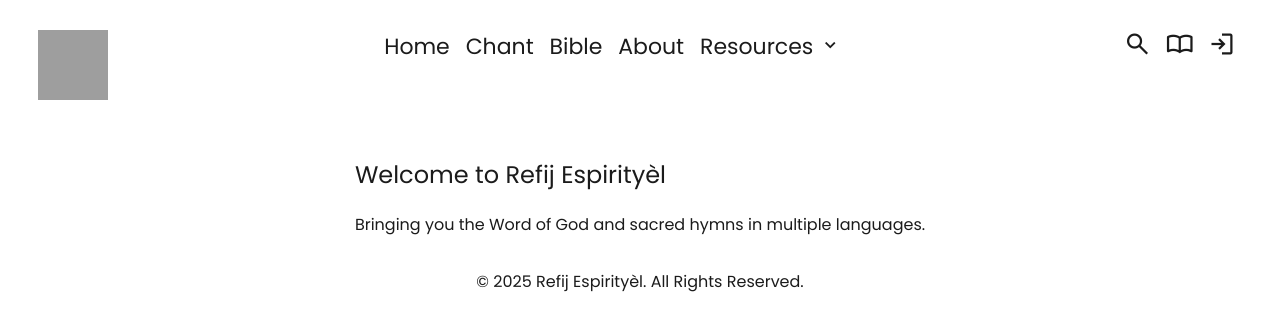
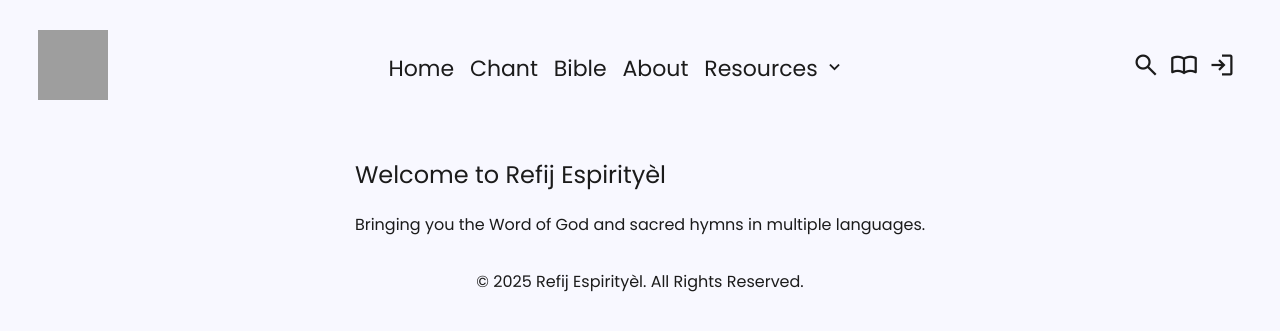
Before and after one commit to cjpx/PathOfGrace, a Django app: page / in a window 1280 px wide. Shown: the top 331 px of the page. Run offline with Django 5.2, Linux system fonts and the light colour scheme; grey boxes are pictures that could not be loaded.

Commit message:
feat: style nav contents

```diff
--- a/chant/static/chant/main.css
+++ b/chant/static/chant/main.css
@@ -2,6 +2,7 @@
 @import url('https://fonts.googleapis.com/css2?family=Poppins:ital,wght@0,300;0,400;0,500;1,300;1,400&display=swap');
 :root{
     --color-white: #ffffff;
+    --color-gosth-white: #F8F8FF;
     --color-black: #1b1b1b;
     --color-gray: var(--color-neutral-60);
     --color-brand: #00b3e5;
@@ -156,19 +157,26 @@
     --font-weight-semibold: 600;
 
     --font-style-normal: normal;
+
+
+    --form-error: #721c24;
+    --form-error-border: #f5c6cb;
+    --form-error-gb: #f8d7da;
+
 }
 *{
     font-family: "Poppins", var(--font-sans);
     font-weight: var(--font-weight-normal);
     font-style: var(--font-style-normal);
     color: var(--color-black);
+    background-color: var(--color-gosth-white);
 }
 
 header{
     margin: 30px;
 }
 
-.material-symbols-outlined{
+.nav-icons .material-symbols-outlined{
     font-size: var(--font-size-4xl);
 }
 
@@ -184,11 +192,21 @@ main {
 .navbar{
     display: flex;
     justify-content: space-between;
+    align-items: center;
 }
 .nav-links{
     font-size: var(--font-size-2xl);
     padding: 0px;
     margin: 0px;
+}
+.nav-icons{
+    display: flex;
+    margin: 0;
+    padding: 0;
+}
+.nav-icons form button:hover{
+    cursor: pointer;
+    content: 'Logout';
 }
 
 .dropdown{
```
